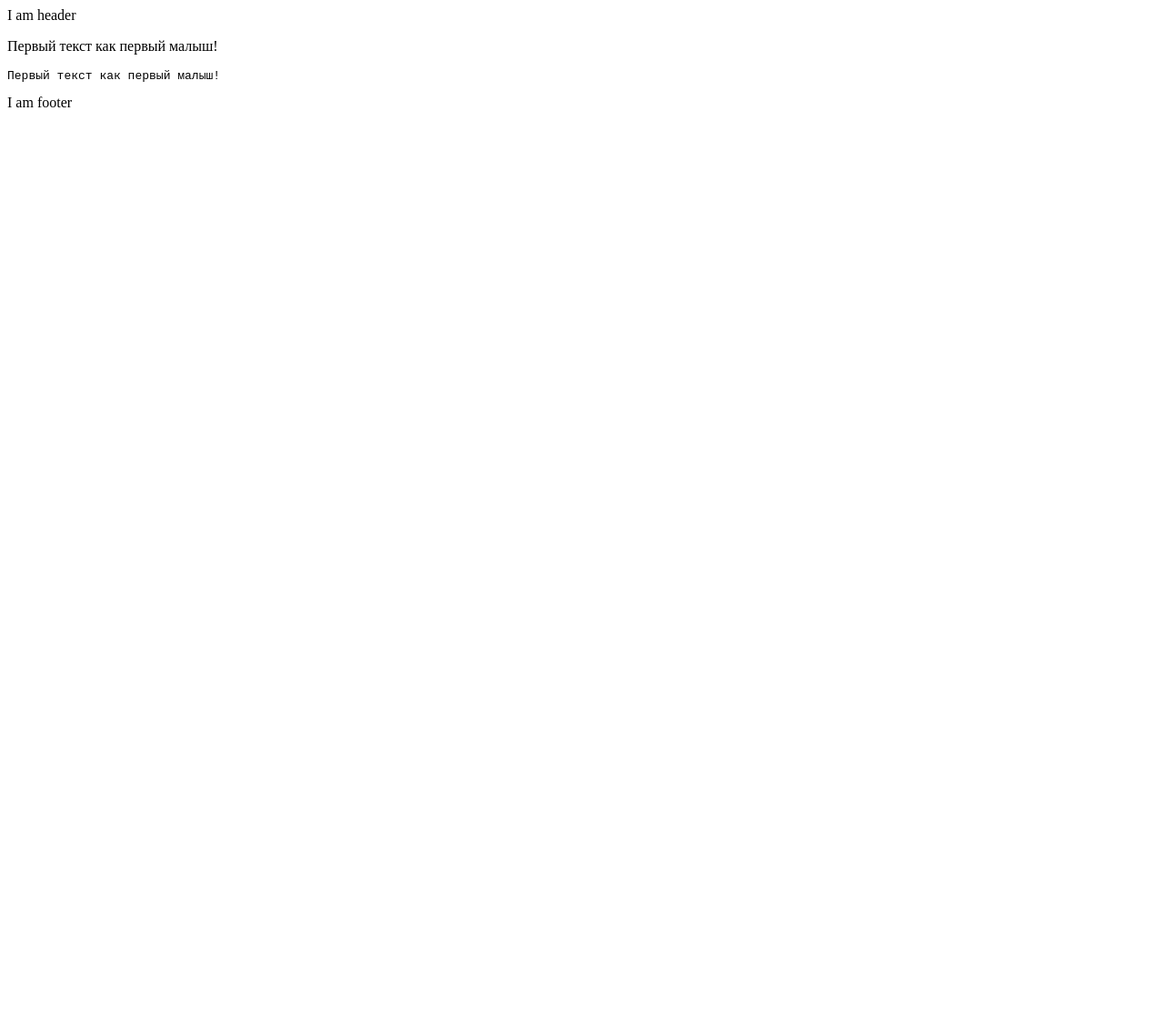
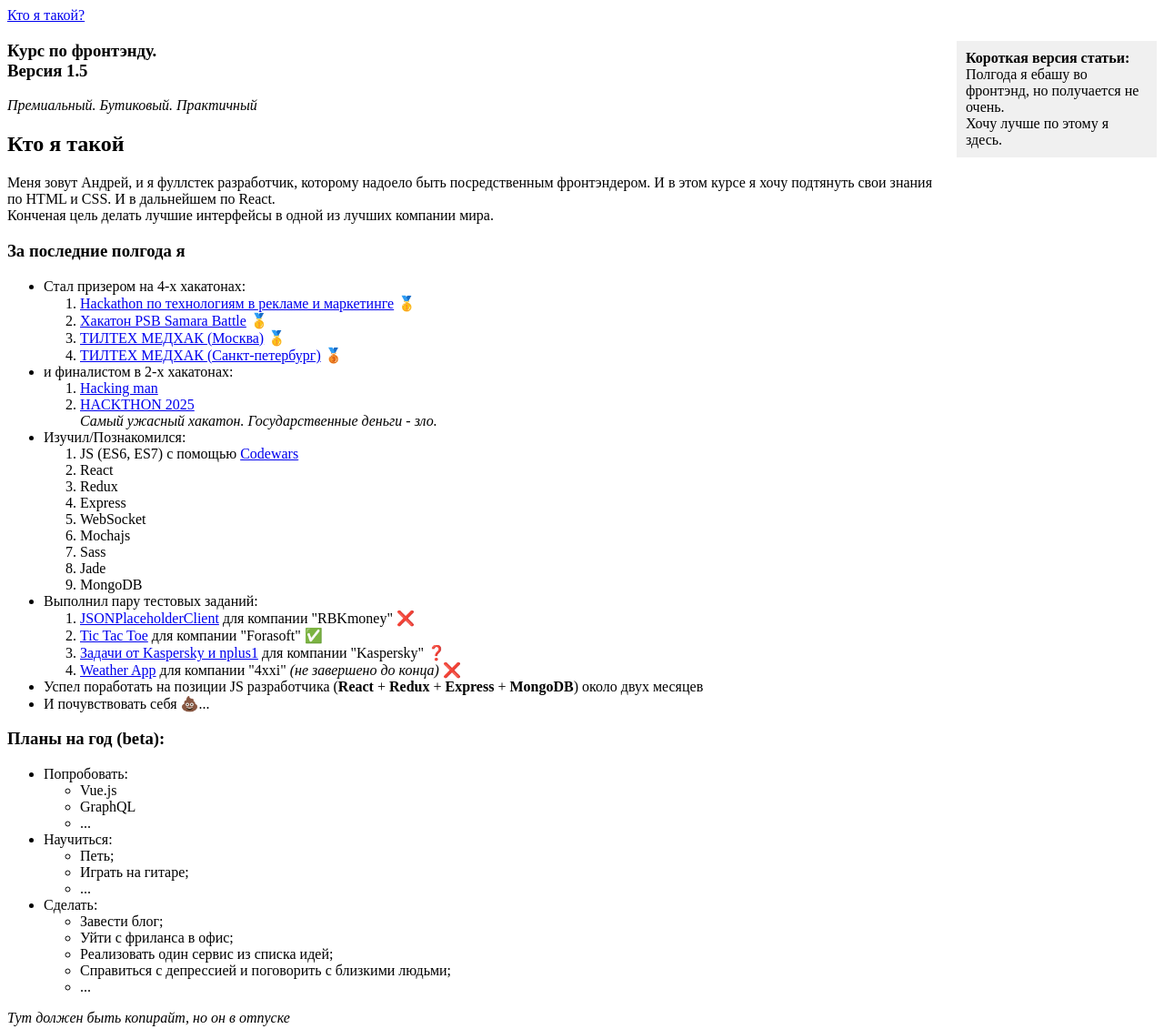
Before and after one commit to mullagaliev/verstka, a plain HTML site: page index.html in a window 1280 px wide. Shown: the whole page at 91% size. Before the commit the page ends 800 px from the top, so only its background shows below. Drawn offline with Linux system fonts and the light colour scheme.

Commit message:
complete lesson 3

```diff
--- a/index.html
+++ b/index.html
@@ -1,20 +1,127 @@
 <!doctype html>
 <html>
 	<head>
-		<title>Заголовок страницы</title>
+		<title>Урок 3. Кто я такой?</title>
+		<style>
+			aside {
+				background: #f0f0f0;
+				padding: 10px;
+				width: 200px;
+				float: right;
+			}
+			article {
+				margin-right: 240px;
+			}
+		</style>
 	</head>
 	<body>
 		<header>
-			I am header
+			<nav>
+				<a href="#who-i-am">Кто я такой?</a>
+			</nav>
 		</header>
 		<section>
-			<p>Первый текст как первый малыш!</p>
-			<code>
-				<p>Первый текст как первый малыш!</p>
-			</code>
+			<aside>
+				<b>Короткая версия статьи: </b>
+				Полгода я ебашу во фронтэнд, но получается не очень.
+				<br>
+				Хочу лучше по этому я здесь.
+			</aside>
+			<article>
+				<h1>
+					Курс по фронтэнду.
+					<br>
+					Версия 1.5
+				</h1>
+				<span><i>Премиальный. Бутиковый. Практичный</i></p>
+				<h2 id="who-i-am">Кто я такой</h2>
+				<p>
+					Меня зовут Андрей, и я фуллстек разработчик, которому надоело быть посредственным фронтэндером. И в этом курсе я хочу подтянуть свои знания по HTML и CSS. И в дальнейшем по React.
+					<br>
+					Конченая цель делать лучшие интерфейсы в одной из лучших компании мира.
+				</p>
+
+				<h3>За последние полгода я</h3>
+				<ul>
+					<li>Стал призером на 4-х хакатонах:</li>
+					<ol>
+						<li>
+							<a href="http://adhack.muzis.ru/" target="_blank">Hackathon по технологиям в рекламе и маркетинге</a> 🥇
+						</li>
+						<li>
+							<a href="https://psbattle.ru/" target="_blank">Хакатон PSB Samara Battle</a> 🥇
+						</li>
+						<li>
+							<a href="http://tealtechmedhack.sci-guide.com/" target="_blank">ТИЛТЕХ МЕДХАК (Москва)</a> 🥇
+						</li>
+						<li>
+							<a href="http://tealtechmedhack.sci-guide.com/" target="_blank">ТИЛТЕХ МЕДХАК (Санкт-петербург)</a> 🥉
+						</li>
+					</ol>
+					<li>и финалистом в 2-х хакатонах:</li>
+					<ol>
+						<li>
+							<a href="https://hack.evotor.ru/" target="_blank">Hacking man</a>
+						</li>
+						<li>
+							<a href="https://hackathon2025.ru/" target="_blank">HACKTHON 2025</a>
+							<br>
+							<i>Самый ужасный хакатон. Государственные деньги - зло.</i>
+						</li>
+					</ol>
+					<li>Изучил/Познакомился:</li>
+					<ol>
+						<li>JS (ES6, ES7) с помощью <a href="https://www.codewars.com/users/vray1995/completed_solutions" target="_blank">Codewars</a></li>
+						<li>React</li>
+						<li>Redux</li>
+						<li>Express</li>
+						<li>WebSocket</li>
+						<li>Mochajs</li>
+						<li>Sass</li>
+						<li>Jade</li>
+						<li>MongoDB</li>
+					</ol>
+					<li>Выполнил пару тестовых заданий:</li>
+					<ol>
+						<li><a href="https://github.com/vray1995/JSONPlaceholderClient" target="_blank">JSONPlaceholderClient</a> для компании "RBKmoney" ❌</li>
+						<li><a href="https://github.com/vray1995/tic-tac-toe" target="_blank">Tic Tac Toe</a> для компании "Forasoft" ✅</li>
+						<li><a href="https://github.com/vray1995/4xxi-weather" target="_blank">Задачи от Kaspersky и nplus1</a> для компании "Kaspersky" ❓</li>
+						<li><a href="https://github.com/vray1995/4xxi-weather" target="_blank">Weather App</a> для компании "4xxi" <i>(не завершено до конца)</i> ❌</li>
+					</ol>
+					<li>Успел поработать на позиции JS разработчика (<b>React</b> + <b>Redux</b> + <b>Express</b> + <b>MongoDB</b>) около двух месяцев</li>
+					<li>
+						И почувствовать себя 💩...
+					</li>
+				</ul>
+				<h3>Планы на год (beta):</h3>
+				<ul>
+					<li>Попробовать:</li>
+					<ul>
+						<li>Vue.js</li>
+						<li>GraphQL</li>
+						<li>...</li>
+					</ul>
+					<li>Научиться:</li>
+					<ul>
+						<li>Петь;</li>
+						<li>Играть на гитаре;</li>
+						<li>...</li>
+					</ul>
+					<li>Сделать:</li>
+					<ul>
+						<li>Завести блог;</li>
+						<li>Уйти с фриланса в офис;</li>
+						<li>Реализовать один сервис из списка идей;</li>
+						<li>Справиться с депрессией и поговорить с близкими людьми;</li>
+						<li>...</li>
+					</ul>
+				</ul>
+			</article>
 		</section>
 		<footer>
-			I am footer
+			<span>
+				<i>Тут должен быть копирайт, но он в отпуске</i>
+			</span>
 		</footer>
 	</body>
 </html>
```
